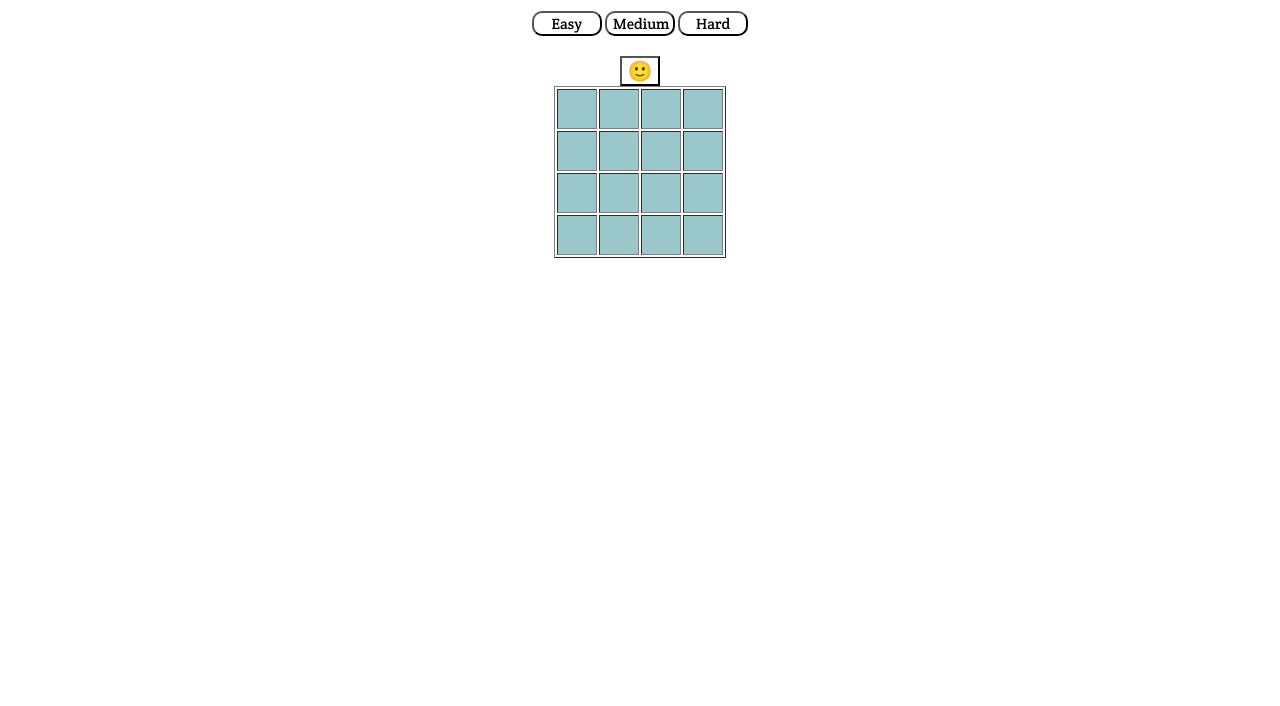
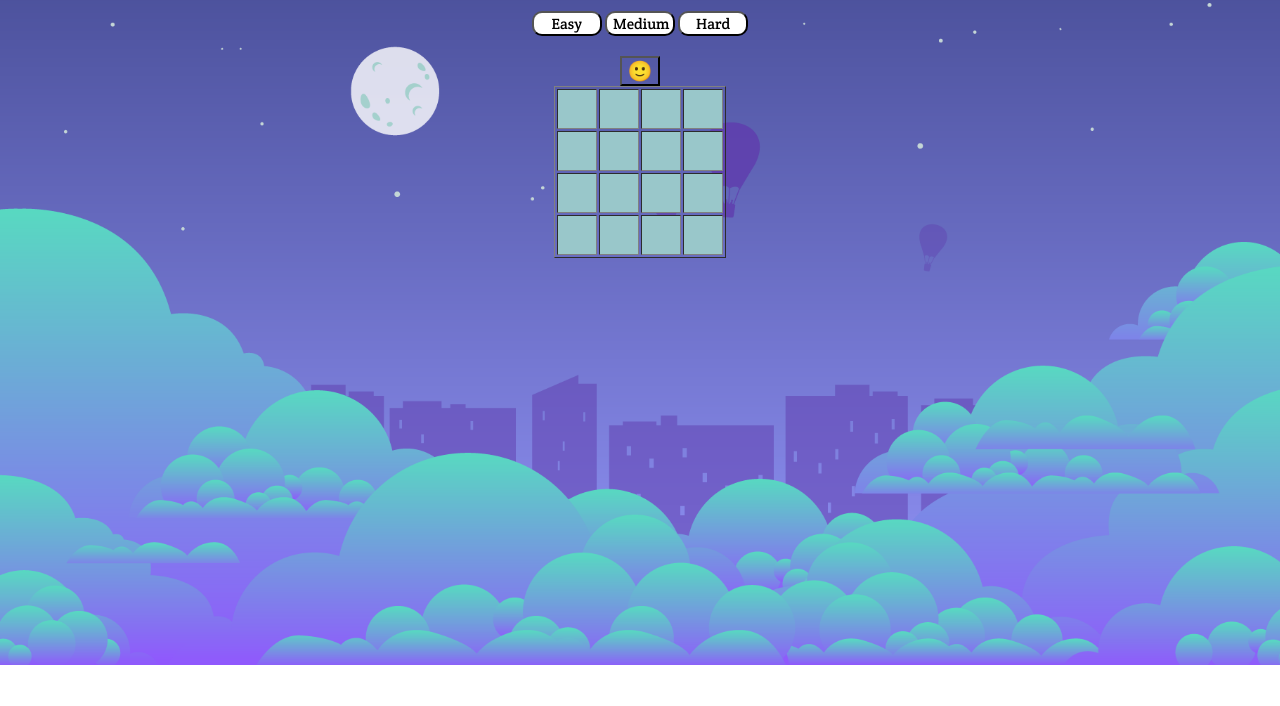
Before and after one commit to MorEhrlich/Mine_Sweeper, a plain HTML site: page index.html in a window 1280 px wide. Shown: the part 94-800 px from the top of the page. Drawn offline with Linux system fonts and the light colour scheme; the site is published under a folder, as on GitHub Pages, so addresses that start at the root find nothing.

Commit message:
Add files via upload

```diff
--- a/css/style.css
+++ b/css/style.css
@@ -1,5 +1,5 @@
 body{
-    background: url(/img/cityskyline.png) no-repeat;
+    background: url(../img/cityskyline.png) no-repeat;
     background-size: 1350px;
     text-align: center;
     font-family: 'Crete Round', serif;
```
